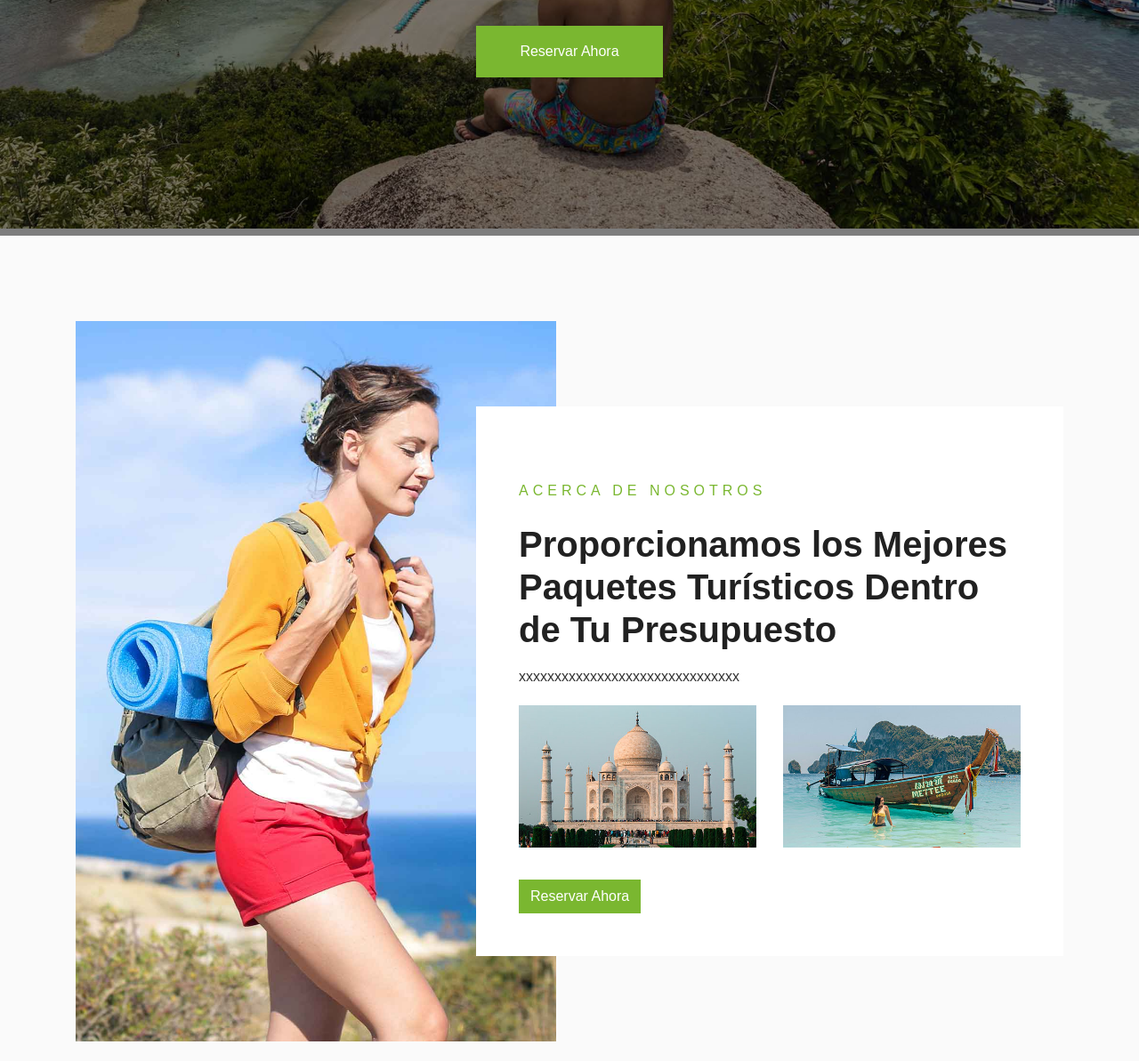
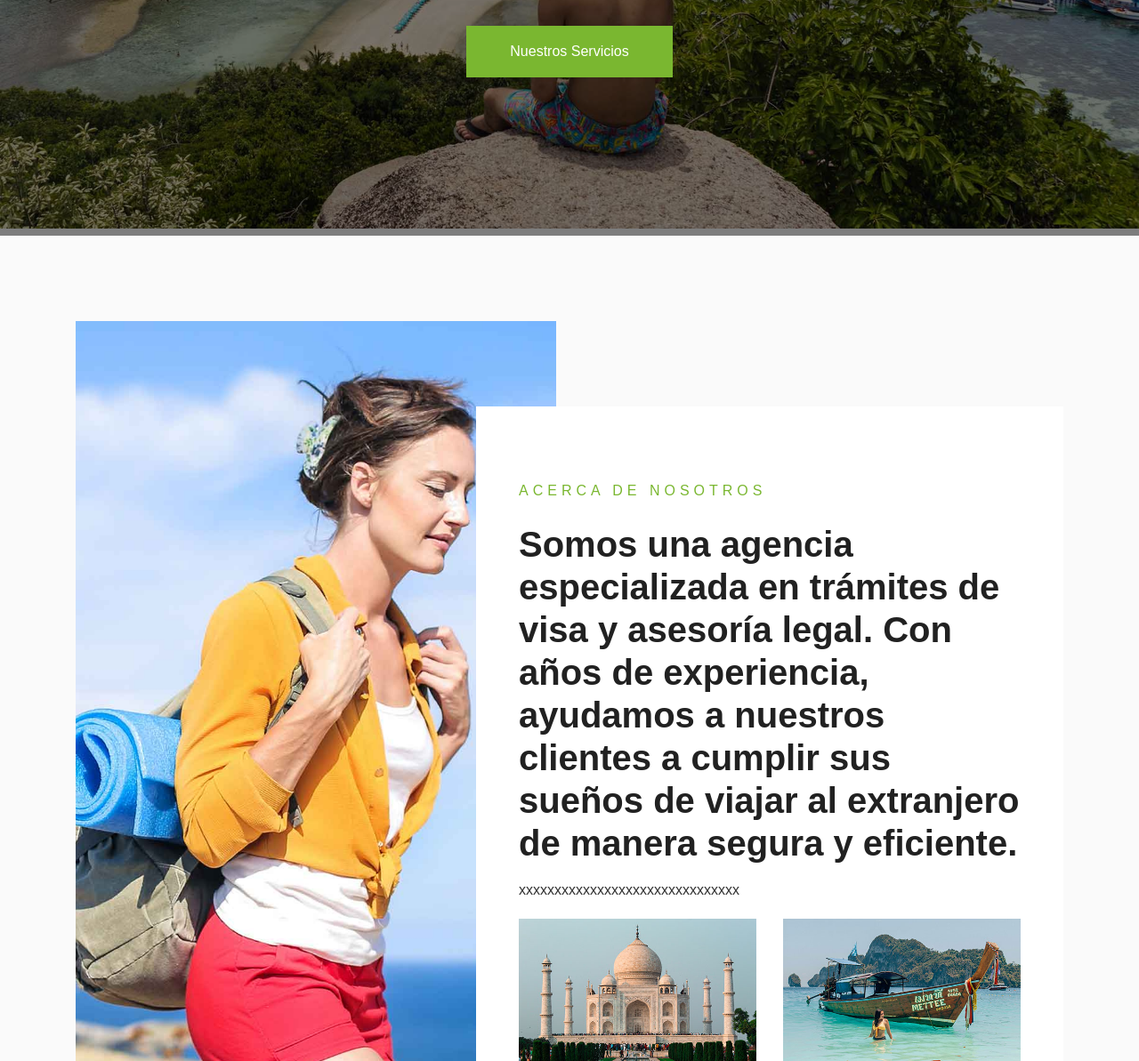
Before and after one commit to Alejvndr0/visas, a plain HTML site: page index.html in a window 1280 px wide. Shown: the part 567-1760 px from the top of the page at 89% size. Drawn offline with nearby package versions, Linux system fonts and the light colour scheme.

Commit message:
first commit

```diff
--- a/index.html
+++ b/index.html
@@ -93,7 +93,7 @@
                         <div class="p-3" style="max-width: 900px;">
                             <h4 class="text-white text-uppercase mb-md-3">VISAS TRAMITES Y ASESORIA BOLIVIA</h4>
                             <h1 class="display-3 text-white mb-md-4">Descubramos el Mundo Juntos</h1>
-                            <a href="" class="btn btn-primary py-md-3 px-md-5 mt-2">Reservar Ahora</a>
+                            <a href="service.html" class="btn btn-primary py-md-3 px-md-5 mt-2">Nuestros Servicios</a>
                         </div>
                     </div>
                 </div>
@@ -103,7 +103,7 @@
                         <div class="p-3" style="max-width: 900px;">
                             <h4 class="text-white text-uppercase mb-md-3">VISAS TRAMITES Y ASESORIA BOLIVIA</h4>
                             <h1 class="display-3 text-white mb-md-4">Descubre Lugares Increíbles con Nosotros</h1>
-                            <a href="" class="btn btn-primary py-md-3 px-md-5 mt-2">Reservar Ahora</a>
+                            <a href="service.html" class="btn btn-primary py-md-3 px-md-5 mt-2">Nuestros Servicios</a>
                         </div>
                     </div>
                 </div>
@@ -135,7 +135,7 @@
                 <div class="col-lg-6 pt-5 pb-lg-5">
                     <div class="about-text bg-white p-4 p-lg-5 my-lg-5">
                         <h6 class="text-primary text-uppercase" style="letter-spacing: 5px;">Acerca de Nosotros</h6>
-                        <h1 class="mb-3">Proporcionamos los Mejores Paquetes Turísticos Dentro de Tu Presupuesto</h1>
+                        <h1 class="mb-3">Somos una agencia especializada en trámites de visa y asesoría legal. Con años de experiencia, ayudamos a nuestros clientes a cumplir sus sueños de viajar al extranjero de manera segura y eficiente.</h1>
                         <p>xxxxxxxxxxxxxxxxxxxxxxxxxxxxxxx</p>
                         <div class="row mb-4">
                             <div class="col-6">
@@ -145,7 +145,7 @@
                                 <img class="img-fluid" src="img/about-2.jpg" alt="">
                             </div>
                         </div>
-                        <a href="" class="btn btn-primary mt-1">Reservar Ahora</a>
+                        <a href="service.html" class="btn btn-primary mt-1">Nuestros Servicios</a>
                     </div>
                 </div>
             </div>
```
Also changed, not shown: about.html (+1 -1 lines), package.html (+3 -3 lines).
